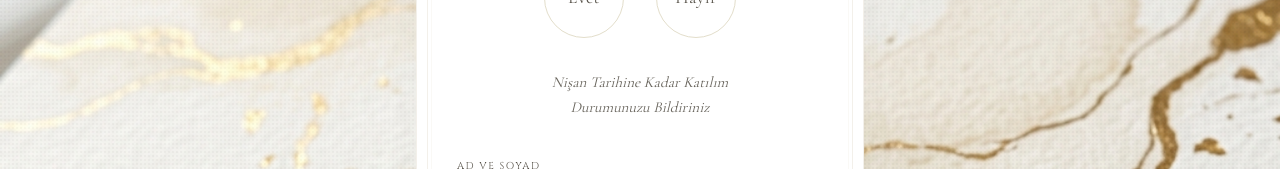
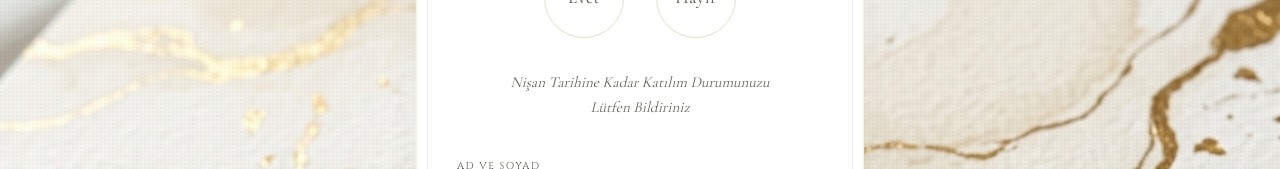
Before and after one commit to alperentagmann/ahmet-nesrin-nisan, a Next.js app: page /invite/rsvp in a window 1280 px wide. Shown: the part 297-466 px from the top of the page. Built offline with nearby package versions, Linux system fonts and the light colour scheme.

Commit message:
content: LCV sayfasindaki metin 'Lutfen' eklenerek ve alt satira duzgun sekilde gecilerek guncellendi

```diff
--- a/app/invite/rsvp/page.tsx
+++ b/app/invite/rsvp/page.tsx
@@ -367,8 +367,8 @@ export default function RsvpPage() {
             </button>
           </div>
 
-          <p className="font-body text-[0.95rem] italic text-ink-soft/90 leading-relaxed max-w-[16rem]">
-            Nişan Tarihine Kadar Katılım Durumunuzu Bildiriniz
+          <p className="font-body text-[0.95rem] italic text-ink-soft/90 leading-relaxed text-center">
+            Nişan Tarihine Kadar Katılım Durumunuzu<br />Lütfen Bildiriniz
           </p>
 
           <div className="w-full flex flex-col gap-5 text-left pt-2">
```
